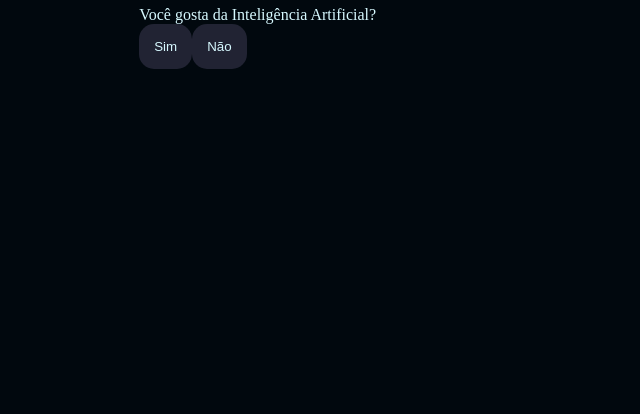
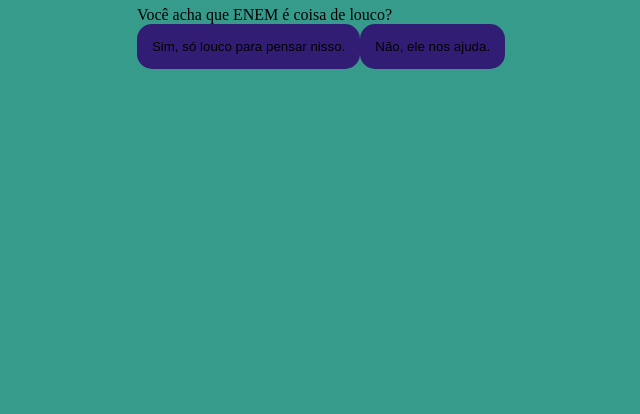
Before and after one commit to giocavali/I.A.3-E, a plain HTML site: page index.html in a window 1280 px wide. Shown: the part 402-816 px from the top of the page, without its empty margins (319-959 px from the left). Drawn offline with Linux system fonts and the light colour scheme.

Commit message:
Add files via upload

```diff
--- a/index.html
+++ b/index.html
@@ -10,7 +10,7 @@
 
 <body>
     <div class="caixa-principal">
-        <h1>Você decide o futuro da IA</h1>
+        <h1>Você acha do ENEM</h1>
         <div class="caixa-pergunta"></div>
         <div class="caixa-alternativa"></div>
         <div class="caixa-resultado">
--- a/script.js
+++ b/script.js
@@ -2,41 +2,42 @@
 const caixaPergunta = document.querySelector('.caixa-pergunta');
 const caixaAlternativa = document.querySelector('.caixa-alternativa');
 const caixaResultado = document.querySelector('.caixa-resultado');
+const textoResultado = document.querySelector('.texto-resultado');
 
 const perguntas = [//abre a lista de objetos (itens)
     {//abre o item
-        enunciado: "Você gosta da Inteligência Artificial?",
+        enunciado: "Você acha que ENEM é coisa de louco?",
         alternativas: [{
-            texto: "Sim",
-            afirmação: "Porque ela revoluciona o mundo."
+            texto: "Sim, só louco para pensar nisso.",
+            afirmação: "Mataria o mesário se fosse necessário."
         },
         {
-            texto: "Não",
-            afirmação: "Ela veio para dominar o mundo!!"
+            texto: "Não, ele nos ajuda.",
+            afirmação: "Nos dá oportunidades para engressar na faculdade."
         }
         ]
     },
     {
-        enunciado: "A inteligência artificial vai no matar?!",
+        enunciado: "Que curso você faria??",
         alternativas: [{
-            texto: "Possivelmente",
-            afirmação: "Toma cuidado!!"
+            texto: "Possivelmente exatas",
+            afirmação: "Para calcualr o ângulo, para dar um tiro perfeito na cabeça do mesário."
         },
         {
-            texto:"Jamais...Mas",
-            afirmação:"Nunca de as costas a ela."
+            texto:"Provavelmente humanas",
+            afirmação:"Curto um baseaso haaaaaaa!!"
         }
         ]
     },
     {
-        enunciado: "Você usa a IA no cotidiano?",
+        enunciado: "Está preparado(a)",
         alternativas: [{
-            texto: "Sim",
-            afirmação: "Não sou capaz de fazer nada sozinho."
+            texto: "Sim.",
+            afirmação: "Estudei muito para isso."
         },
         {
-            texto: "Não",
-            afirmação: "Acho pura bestera essa coisa de IA."
+            texto: "Não sei",
+            afirmação: "Acho que vou matar o mesário."
         }
         ]
     }
--- a/style.css
+++ b/style.css
@@ -1,9 +1,9 @@
 :root{
-    --cor-fundo: #01080E;
-    --cor-principal: #0b0d20;
-    --cor-secundaria: #212333;
-    --cor-destaque: #2dbefd;
-    --cor-texto: #D7F9FF;
+    --cor-fundo: #379b8c;
+    --cor-principal: #ff0000;
+    --cor-secundaria: #311e74;
+    --cor-destaque: #6ffd2d;
+    --cor-texto: #000000;
 }
 body{
     background-color: var(--cor-fundo);
```
